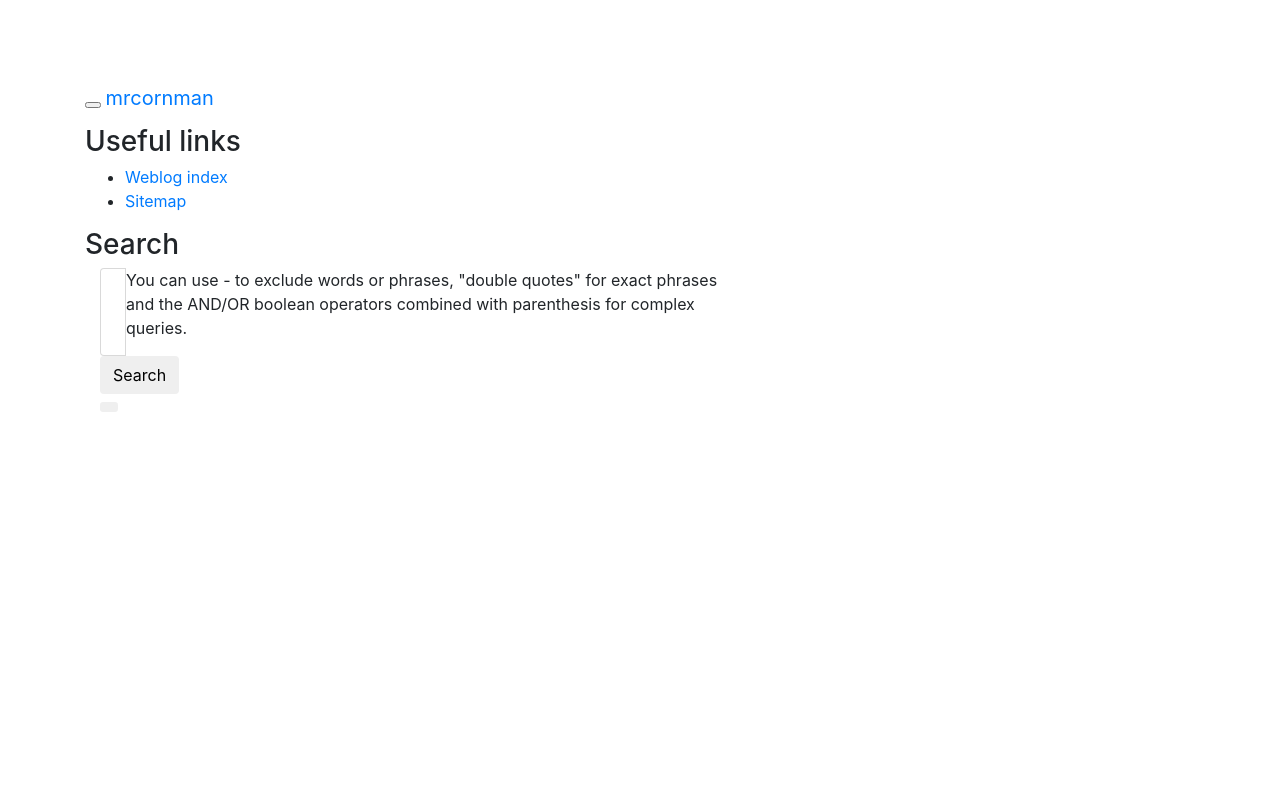
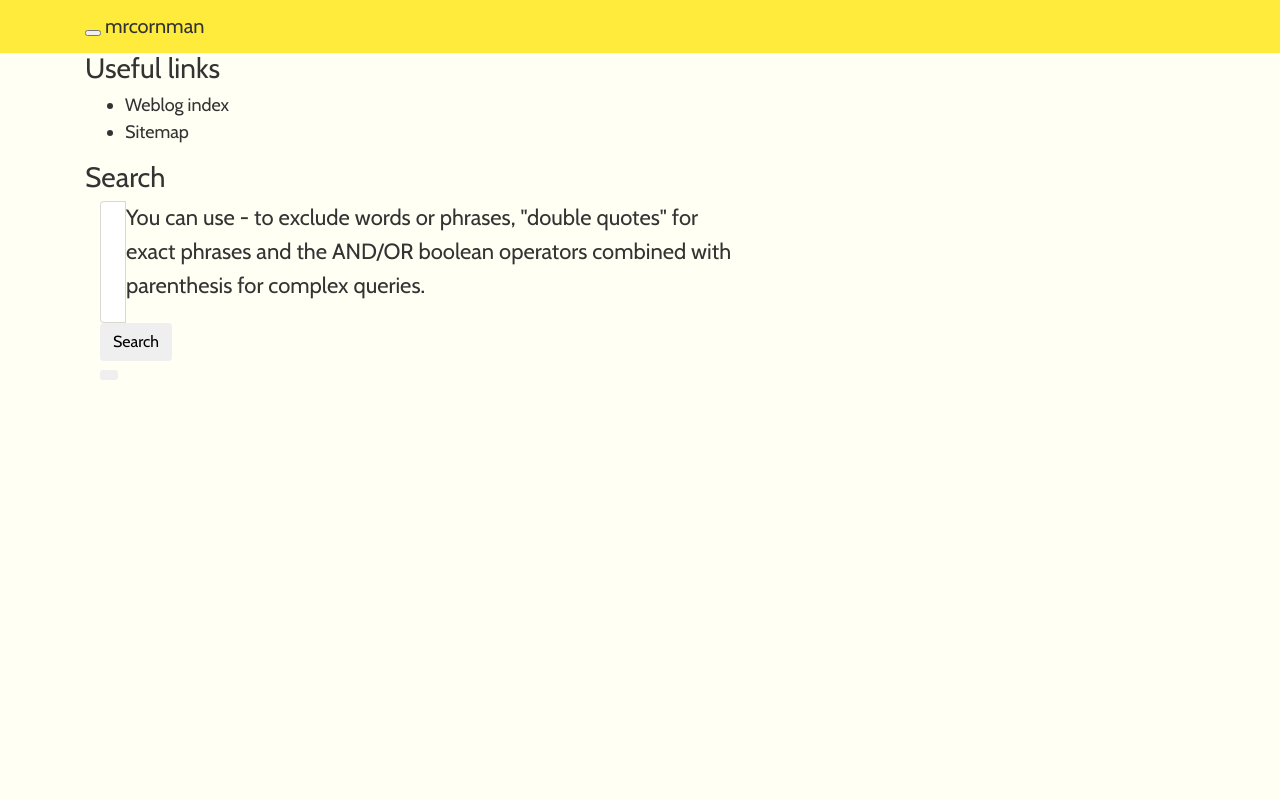
Before and after one commit to arloistale/mrcornman, a Django app: template blog/templates/zinnia/skeleton.html in a window 1280 px wide. Run offline with Django 3.2, Linux system fonts and the light colour scheme; the template is opened without the code that fills it, so the values that code supplies are empty; parts of the project's set-up code (start-up, migrations or seed data) failed here and were passed over; some libraries are stand-ins or nearby versions.

Commit message:
Fonts and colors initial

```diff
--- a/blog/static/blog/assets/css/blog.css
+++ b/blog/static/blog/assets/css/blog.css
@@ -1,3 +1,54 @@
+@import url('https://fonts.googleapis.com/css?family=Cabin:400,400i,700');
+
+body,
+html {
+    height: 100%
+}
+html {
+    -webkit-overflow-scrolling: touch
+}
+.prettyprint {
+    display: none
+}
+:focus {
+    outline: 0 !important
+}
+::selection {
+    background: #b371a2;
+    color: #fff
+}
+::-moz-selection {
+    background: #b371a2;
+    color: #fff
+}
+
 body {
-    padding-top: 70px;
+	font-family: 'Cabin', sans-serif;
+    color: #333;
+    background: #fffff4;
+    font-size: 18px;
+    line-height: 150%;
+    -webkit-font-smoothing: antialiased;
+    -webkit-text-size-adjust: 100%;
+    text-rendering: optimizeLegibility;
+    overflow-x: hidden;
+    height: auto !important;
 }
+
+.navbar {
+    background-color: #FFEB3B;
+}
+
+p {
+    margin-bottom: 20px;
+    font-size: 22px;
+    line-height: 34px;
+}
+
+a {
+    color: #333
+}
+a:hover,
+a:focus {
+    color: #1ABB9C
+}
```
